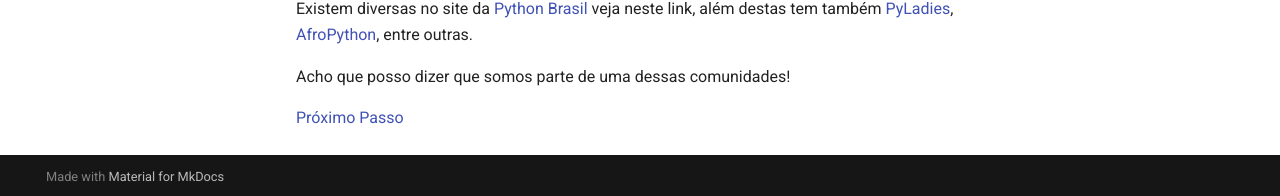
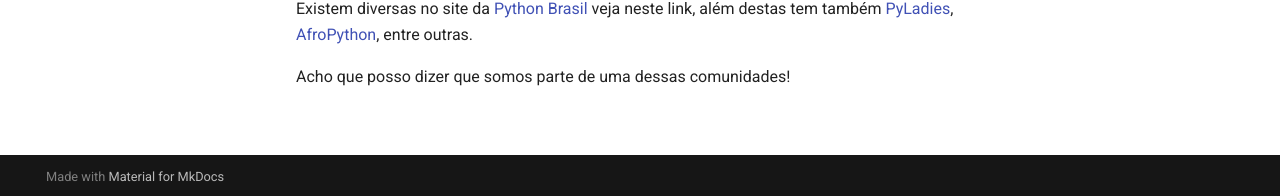
Before and after one commit to baptistafabricio87/python_basicao, an MkDocs documentation site: the page built from docs/overview.md, in a window 1280 px wide and 1324 px high. Shown: the part 1125-1321 px from the top of the window. Built offline with MkDocs 1.6.1 and Material for MkDocs 9.7.7, drawn with Linux system fonts in a browser that asks for light colours.

Commit message:
Visao geral do python

```diff
--- a/docs/overview.md
+++ b/docs/overview.md
@@ -38,5 +38,3 @@ Algo muito importante dentro de Python são as comunidades.
 Existem diversas no site da [Python Brasil](https://python.org.br/comunidades-locais/) veja neste link, além destas tem também [PyLadies](https://python.org.br/pyladies/), [AfroPython](https://afropython.org/), entre outras.
 
 Acho que posso dizer que somos parte de uma dessas comunidades!
-
-[Próximo Passo](enviroment.md)
```
